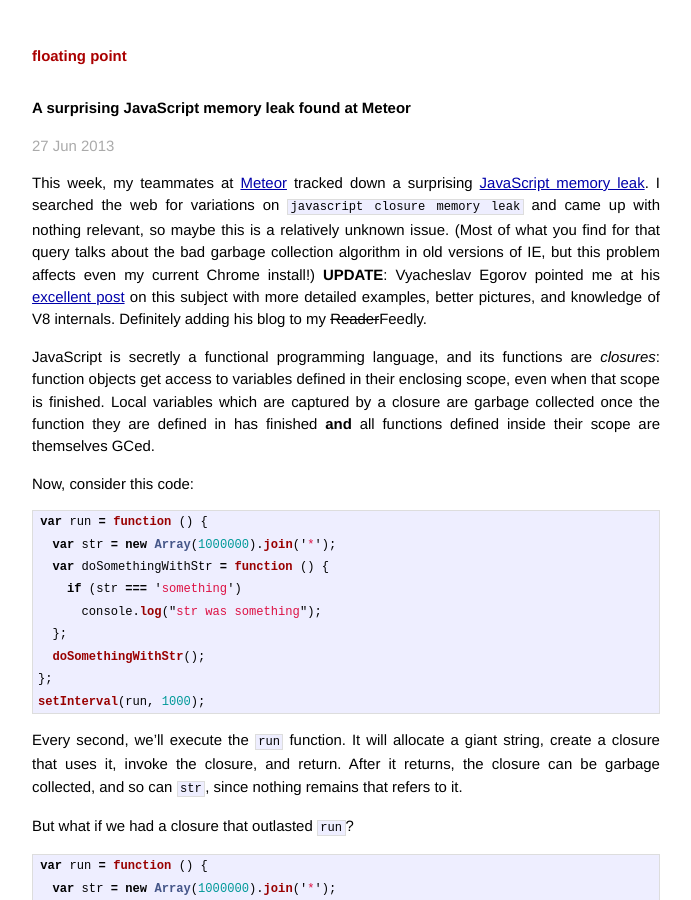
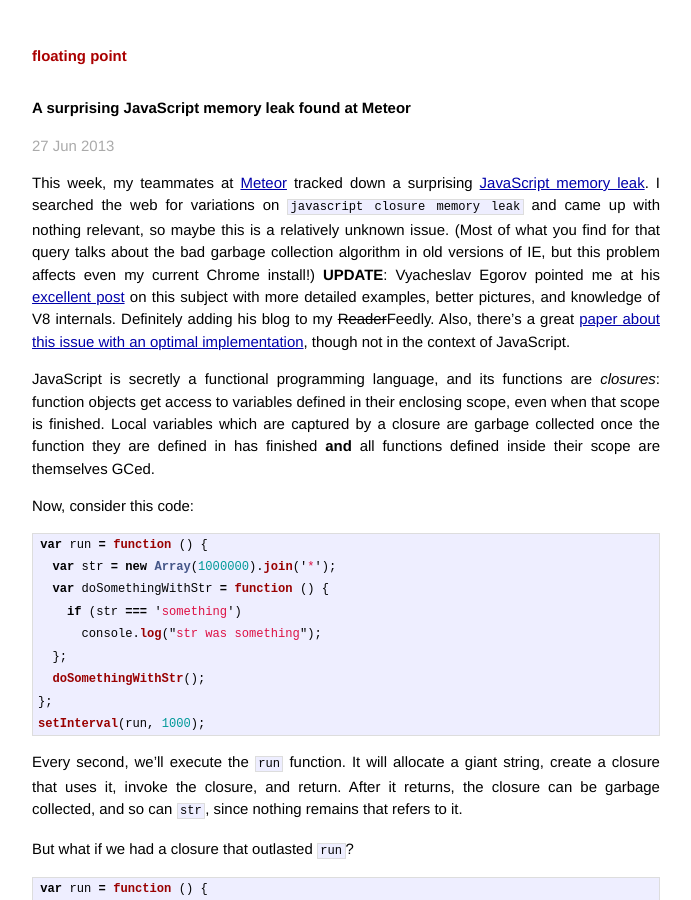
Before and after one commit to glasser/glasser.github.io, a Jekyll site: the page built from _posts/2013-06-27-surprising-javascript-memory-leak.md, in a window 1280 px wide and 900 px high. Shown: the whole window, without its empty margins (294-985 px from the left). Built offline with Jekyll 4.4.1, drawn with Linux system fonts in a browser that asks for light colours.

Commit message:
Add Appel paper link.

```diff
--- a/_posts/2013-06-27-surprising-javascript-memory-leak.md
+++ b/_posts/2013-06-27-surprising-javascript-memory-leak.md
@@ -13,6 +13,8 @@
 pointed me at his [excellent post][mraleph] on this subject with more detailed
 examples, better pictures, and knowledge of V8 internals. Definitely adding his
 blog to my <del>Reader</del>Feedly.
+Also, there's a great [paper about this issue with an optimal implementation][appel],
+though not in the context of JavaScript.
 
 JavaScript is secretly a functional programming language, and its functions are
 *closures*: function objects get access to variables defined in their enclosing
```
Also changed, not shown: other parts of _posts/2013-06-27-surprising-javascript-memory-leak.md (+1 -0 lines).
